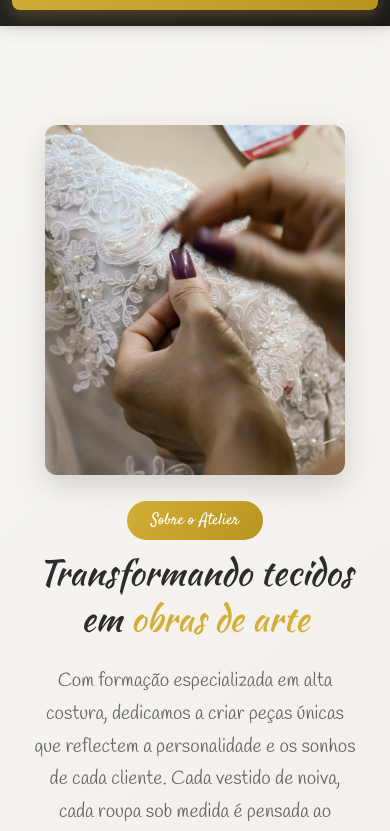
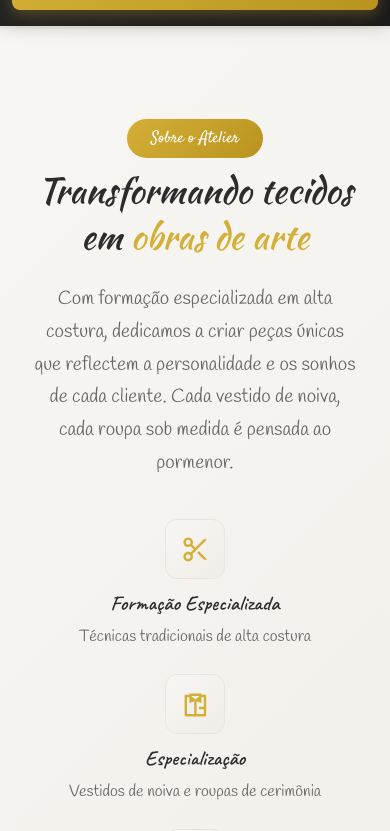
Before and after one commit to webazul/sonhosemlinha.github.io, a React (Vite) app: page / in a window 390 px wide. Shown: the part 818-1649 px from the top of the page. Built offline with nearby package versions, Linux system fonts and the light colour scheme.

Commit message:
fix: updating photo position

```diff
--- a/src/components/AboutSection.css
+++ b/src/components/AboutSection.css
@@ -112,6 +112,14 @@
     text-align: center;
   }
 
+  .about-image {
+    order: 2;
+  }
+
+  .about-content {
+    order: 1;
+  }
+
   .about-title {
     font-size: 2.2rem;
   }
--- a/src/i18n/locales/pt.json
+++ b/src/i18n/locales/pt.json
@@ -22,7 +22,7 @@
     "feature1Title": "Formação Especializada",
     "feature1Text": "Técnicas tradicionais de alta costura",
     "feature2Title": "Especialização",
-    "feature2Text": "Vestidos de noiva e roupas de ocasião",
+    "feature2Text": "Vestidos de noiva e roupas de cerimônia",
     "feature3Title": "Qualidade Premium",
     "feature3Text": "Apenas os melhores tecidos e acabamentos"
   },
```
